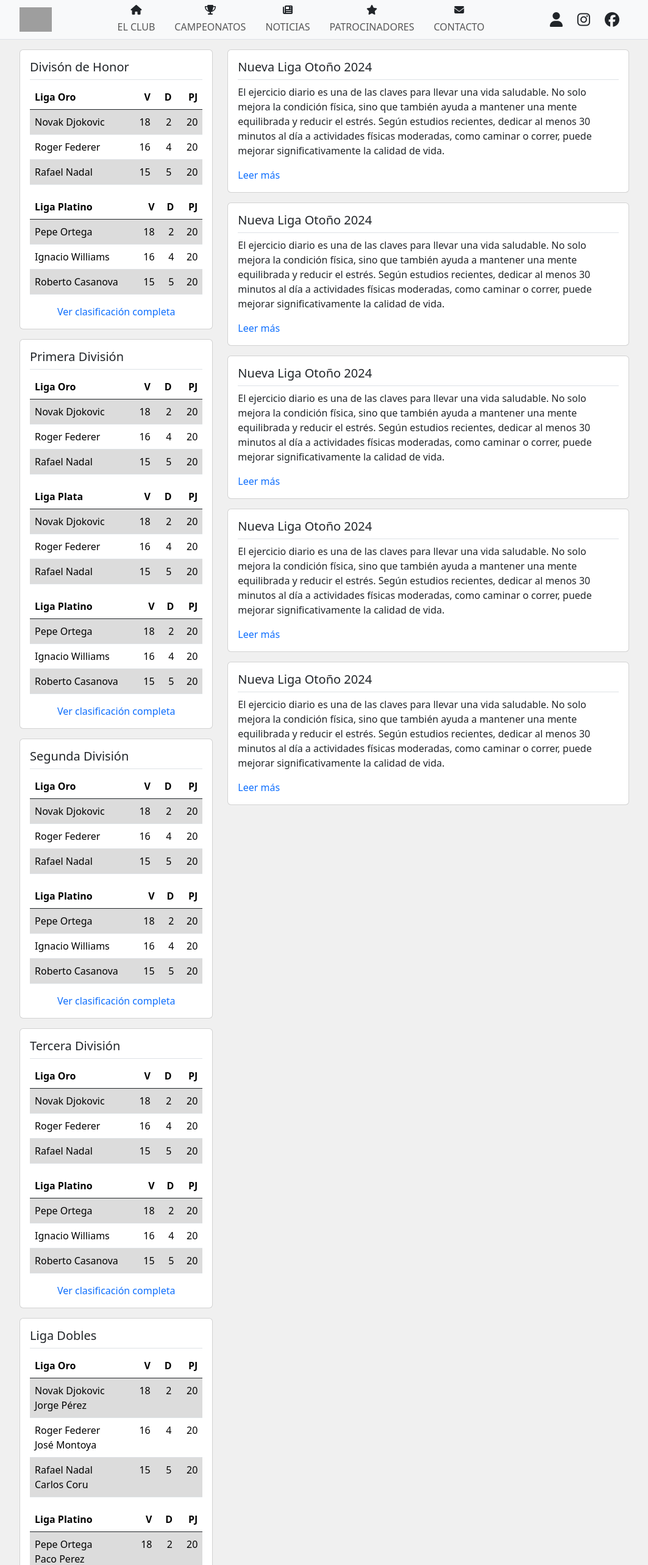
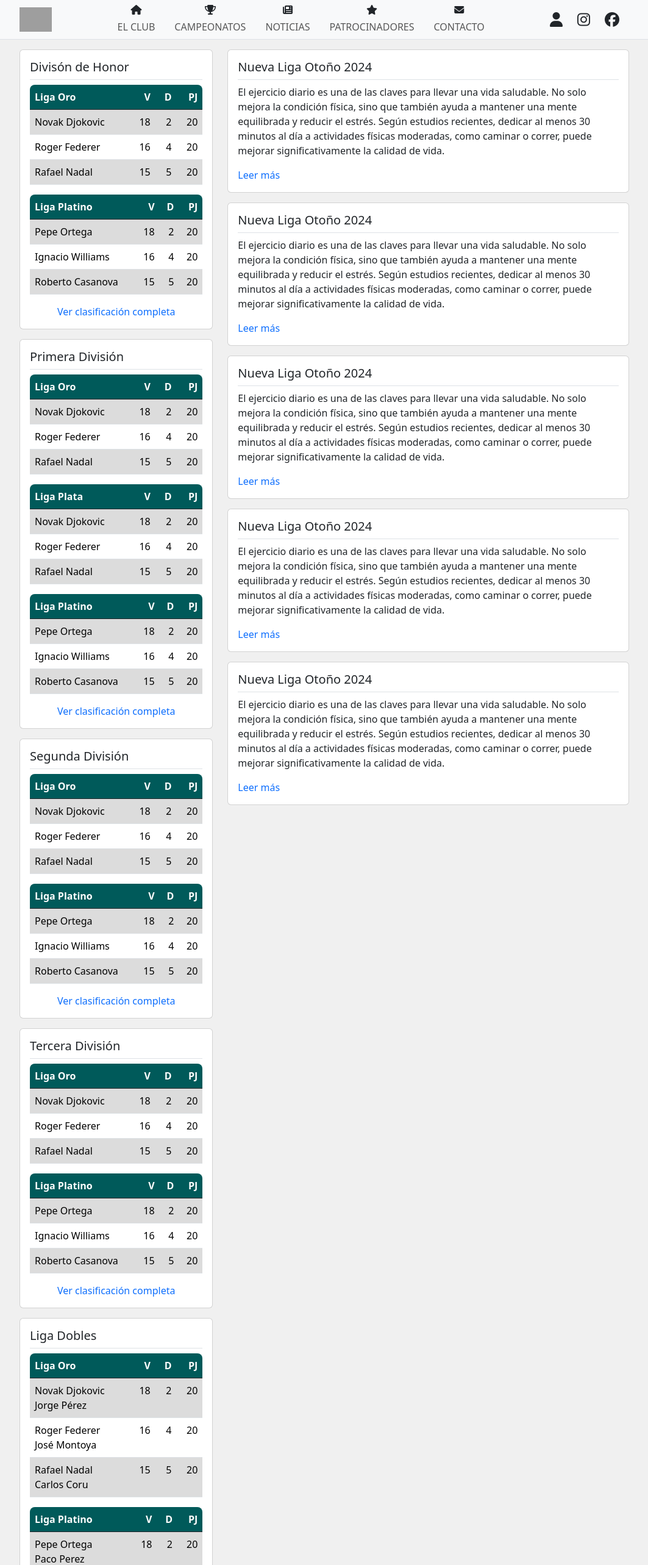
Before and after one commit to Rubpri/tennis-club, an Angular app: page / in a window 1280 px wide. Shown: the part 140-2706 px from the top of the page at 61% size, without its empty margins (108-1171 px from the left). Built offline with nearby package versions, Linux system fonts and the light colour scheme; grey boxes are pictures that could not be loaded.

Commit message:
bg tabla añadido

```diff
--- a/src/app/Components/inicio/resumen-ligas/resumen-ligas.component.css
+++ b/src/app/Components/inicio/resumen-ligas/resumen-ligas.component.css
@@ -1,3 +1,15 @@
 .bg-grey{
     background-color: gainsboro;
 }
+
+.bg-title {
+    background-color: rgb(0, 90, 90);
+}
+
+.rounded-top-left {
+    border-top-left-radius: 0.5rem;
+}
+
+.rounded-top-right {
+    border-top-right-radius: 0.5rem;
+}
--- a/src/app/Components/inicio/resumen-ligas/resumen-ligas.component.html
+++ b/src/app/Components/inicio/resumen-ligas/resumen-ligas.component.html
@@ -22,10 +22,10 @@
         <table class="table">
             <thead>
                 <tr class="border-bottom border-dark">
-                    <th class="text-start">Liga Oro</th>
-                    <th class="text-end">V</th>
-                    <th class="text-end">D</th>
-                    <th class="text-end">PJ</th>
+                    <th class="text-start bg-title text-white rounded-top-left">Liga Oro</th>
+                    <th class="text-end bg-title text-white">V</th>
+                    <th class="text-end bg-title text-white">D</th>
+                    <th class="text-end bg-title text-white rounded-top-right">PJ</th>
                 </tr>
             </thead>
             <tbody>
@@ -53,10 +53,10 @@
         <table class="table">
             <thead>
                 <tr class="border-bottom border-dark">
-                    <th class="text-start">Liga Platino</th>
-                    <th class="text-end">V</th>
-                    <th class="text-end">D</th>
-                    <th class="text-end">PJ</th>
+                    <th class="text-start bg-title text-white rounded-top-left">Liga Platino</th>
+                    <th class="text-end bg-title text-white">V</th>
+                    <th class="text-end bg-title text-white">D</th>
+                    <th class="text-end bg-title text-white rounded-top-right">PJ</th>
                 </tr>
             </thead>
             <tbody>
@@ -91,10 +91,10 @@
         <table class="table">
             <thead>
                 <tr class="border-bottom border-dark">
-                    <th class="text-start">Liga Oro</th>
-                    <th class="text-end">V</th>
-                    <th class="text-end">D</th>
-                    <th class="text-end">PJ</th>
+                    <th class="text-start bg-title text-white rounded-top-left">Liga Oro</th>
+                    <th class="text-end bg-title text-white">V</th>
+                    <th class="text-end bg-title text-white">D</th>
+                    <th class="text-end bg-title text-white rounded-top-right">PJ</th>
                 </tr>
             </thead>
             <tbody>
@@ -122,10 +122,10 @@
         <table class="table">
             <thead>
                 <tr class="border-bottom border-dark">
-                    <th class="text-start">Liga Plata</th>
-                    <th class="text-end">V</th>
-                    <th class="text-end">D</th>
-                    <th class="text-end">PJ</th>
+                    <th class="text-start bg-title text-white rounded-top-left">Liga Plata</th>
+                    <th class="text-end bg-title text-white">V</th>
+                    <th class="text-end bg-title text-white">D</th>
+                    <th class="text-end bg-title text-white rounded-top-right">PJ</th>
                 </tr>
             </thead>
             <tbody>
@@ -155,10 +155,10 @@
         <table class="table">
             <thead>
                 <tr class="border-bottom border-dark">
-                    <th class="text-start">Liga Platino</th>
-                    <th class="text-end">V</th>
-                    <th class="text-end">D</th>
-                    <th class="text-end">PJ</th>
+                    <th class="text-start bg-title text-white rounded-top-left">Liga Platino</th>
+                    <th class="text-end bg-title text-white">V</th>
+                    <th class="text-end bg-title text-white">D</th>
+                    <th class="text-end bg-title text-white rounded-top-right">PJ</th>
                 </tr>
             </thead>
             <tbody>
@@ -195,10 +195,10 @@
         <table class="table">
             <thead>
                 <tr class="border-bottom border-dark">
-                    <th class="text-start">Liga Oro</th>
-                    <th class="text-end">V</th>
-                    <th class="text-end">D</th>
-                    <th class="text-end">PJ</th>
+                    <th class="text-start bg-title text-white rounded-top-left">Liga Oro</th>
+                    <th class="text-end bg-title text-white">V</th>
+                    <th class="text-end bg-title text-white">D</th>
+                    <th class="text-end bg-title text-white rounded-top-right">PJ</th>
                 </tr>
             </thead>
             <tbody>
@@ -226,10 +226,10 @@
         <table class="table">
             <thead>
                 <tr class="border-bottom border-dark">
-                    <th class="text-start">Liga Platino</th>
-                    <th class="text-end">V</th>
-                    <th class="text-end">D</th>
-                    <th class="text-end">PJ</th>
+                    <th class="text-start bg-title text-white rounded-top-left">Liga Platino</th>
+                    <th class="text-end bg-title text-white">V</th>
+                    <th class="text-end bg-title text-white">D</th>
+                    <th class="text-end bg-title text-white rounded-top-right">PJ</th>
                 </tr>
             </thead>
             <tbody>
@@ -264,10 +264,10 @@
         <table class="table">
             <thead>
                 <tr class="border-bottom border-dark">
-                    <th class="text-start">Liga Oro</th>
-                    <th class="text-end">V</th>
-                    <th class="text-end">D</th>
-                    <th class="text-end">PJ</th>
+                    <th class="text-start bg-title text-white rounded-top-left">Liga Oro</th>
+                    <th class="text-end bg-title text-white">V</th>
+                    <th class="text-end bg-title text-white">D</th>
+                    <th class="text-end bg-title text-white rounded-top-right">PJ</th>
                 </tr>
             </thead>
             <tbody>
@@ -295,10 +295,10 @@
         <table class="table">
             <thead>
                 <tr class="border-bottom border-dark">
-                    <th class="text-start">Liga Platino</th>
-                    <th class="text-end">V</th>
-                    <th class="text-end">D</th>
-                    <th class="text-end">PJ</th>
+                    <th class="text-start bg-title text-white rounded-top-left">Liga Platino</th>
+                    <th class="text-end bg-title text-white">V</th>
+                    <th class="text-end bg-title text-white">D</th>
+                    <th class="text-end bg-title text-white rounded-top-right">PJ</th>
                 </tr>
             </thead>
             <tbody>
@@ -333,10 +333,10 @@
         <table class="table">
             <thead>
                 <tr class="border-bottom border-dark">
-                    <th class="text-start">Liga Oro</th>
-                    <th class="text-end">V</th>
-                    <th class="text-end">D</th>
-                    <th class="text-end">PJ</th>
+                    <th class="text-start bg-title text-white rounded-top-left">Liga Oro</th>
+                    <th class="text-end bg-title text-white">V</th>
+                    <th class="text-end bg-title text-white">D</th>
+                    <th class="text-end bg-title text-white rounded-top-right">PJ</th>
                 </tr>
             </thead>
             <tbody>
@@ -376,10 +376,10 @@
         <table class="table">
             <thead>
                 <tr class="border-bottom border-dark">
-                    <th class="text-start">Liga Platino</th>
-                    <th class="text-end">V</th>
-                    <th class="text-end">D</th>
-                    <th class="text-end">PJ</th>
+                    <th class="text-start bg-title text-white rounded-top-left">Liga Platino</th>
+                    <th class="text-end bg-title text-white">V</th>
+                    <th class="text-end bg-title text-white">D</th>
+                    <th class="text-end bg-title text-white rounded-top-right">PJ</th>
                 </tr>
             </thead>
             <tbody>
```
